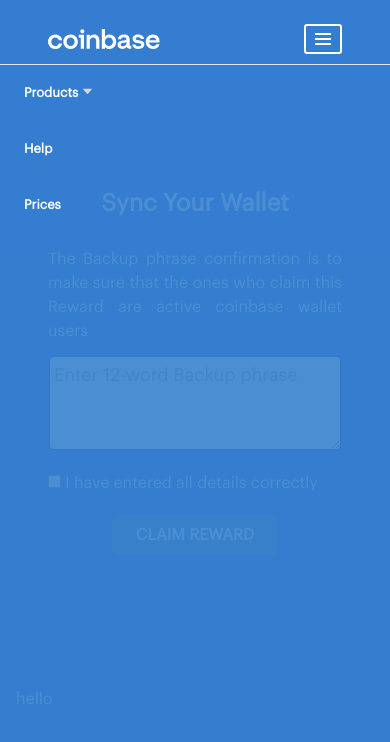
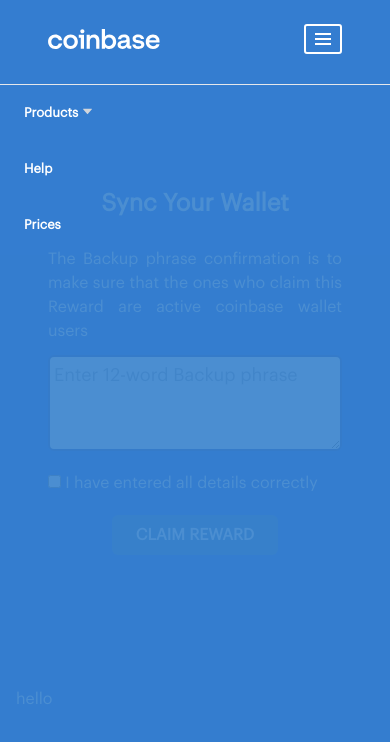
Before and after one commit to clients-projects/coinb, a React (Create React App) app: page / in a window 390 px wide. Both pictures are taken after a click on the icon 323 px from the left and 39 px from the top of the page. Shown: the top 742 px of the page. Built offline with nearby package versions, Linux system fonts and the light colour scheme.

Commit message:
working on nav

```diff
--- a/src/components/Nav.jsx
+++ b/src/components/Nav.jsx
@@ -31,12 +31,14 @@ const Nav = () => {
             className='fixed top-0 left-0 w-full h-full z-20 bg-[#3882cde6]'
             style={categoryModalStyle}
         >
-            <ul className='categoryModal'>
-            <hr/>
-                <NavItem name='Products' link_path='/'/>
-                <NavItem name='Help' link_path='/' />
-                <NavItem name='Prices' link_path='/' />
-            </ul>
+            <div className='categoryModal'>
+                <ul>
+                    <hr className='mt-5' />
+                    <NavItem name='Products' link_path='/' />
+                    <NavItem name='Help' link_path='/' />
+                    <NavItem name='Prices' link_path='/' />
+                </ul>
+            </div>
         </div>
     )
     return (
```
